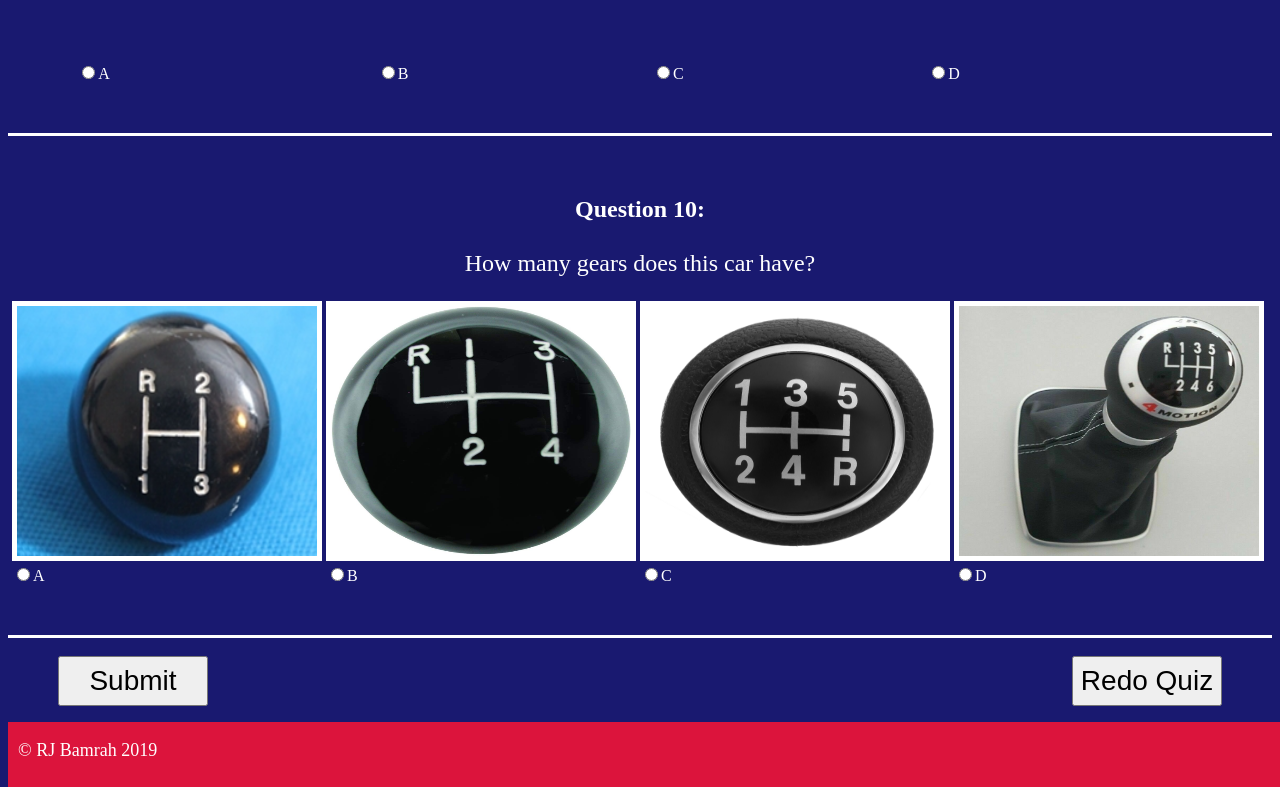
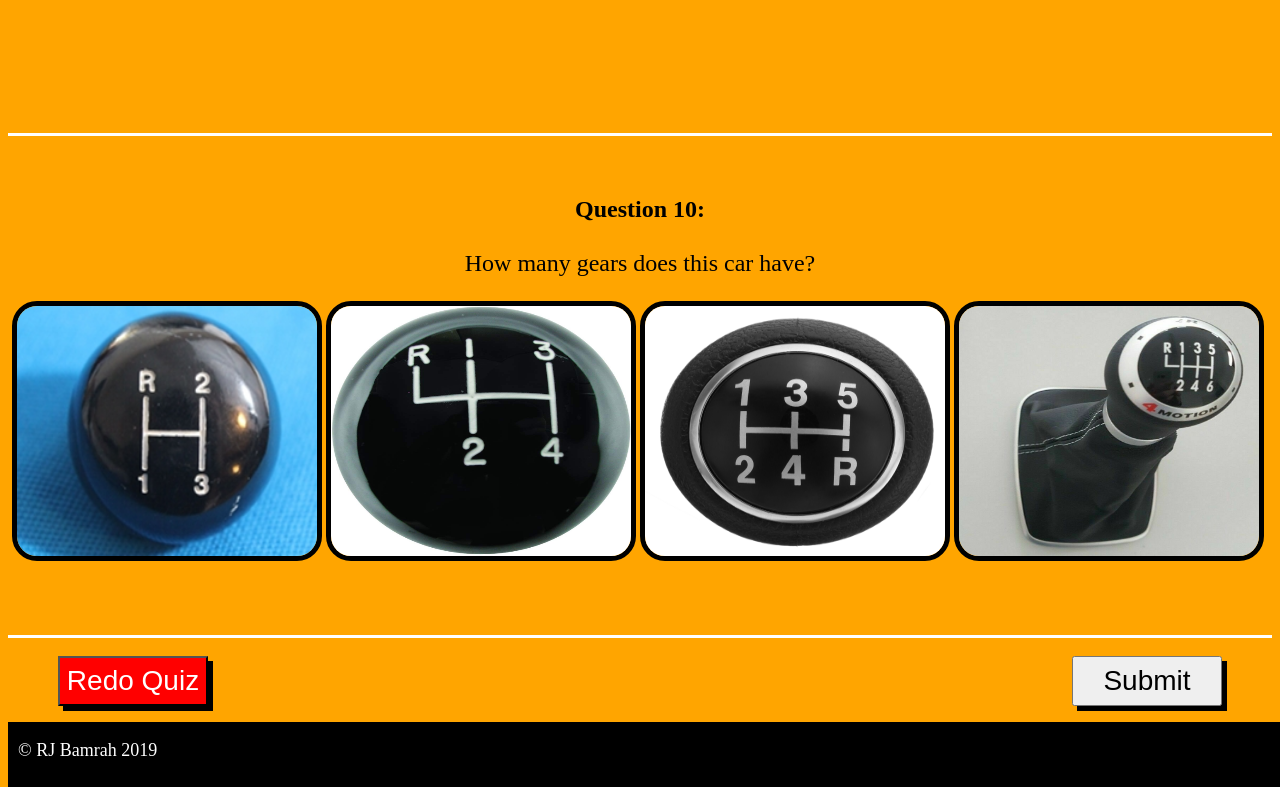
Before and after one commit to nonbunrah/firstProject, a plain HTML site: page index.html in a window 1280 px wide. Both pictures are taken after a click on the button "Submit". Shown: the part 4660-5447 px from the top of the page. Drawn offline with Linux system fonts and the light colour scheme; files whose address does not match are found by name.

Commit message:
just a tiny bit left

```diff
--- a/firstProject.js
+++ b/firstProject.js
@@ -1,21 +1,40 @@
+//image click
+
+let imageClick = document.querySelector("img")
+
+//imageClick.addEventListener("click", )
+	let clicked = () => {
+	console.log('hey!')
+}
+
+console.log(imageClick)
+
 //Submit button
 
 let scoreArray = []
-let score = 0;
 
 let button = document.querySelector(".button");
 
 button.addEventListener("click", alertScreen = () => {
+	scoreArray.length = 0
 	for (input of answerInputs) {
 	if(input.value == "VW" && input.checked) {
 		scoreArray.push(1)
 	}
 }
+
 let total = scoreArray.reduce((a,b) => a + b)
+if (total <= 5) {
+	alert("You suck! You got " + total + " out of 10 correct!")
+} else if (total > 5 && total <= 8) {
+	alert("Not bad! You got " + total + " out of 10 correct!")
+} else if (total === 9) {
+	alert("Nice job! You got " + total + " out of 10 correct!")
+} else if (total === 10) {
+	alert("Wow! Perfect Score! 10 out of 10!")
+}
+
 console.log(total)
-
-alert("You got " + total + " out of 10 correct!")
-
 console.log(answerInputs)
 });
 
--- a/index.html
+++ b/index.html
@@ -25,24 +25,32 @@ and create the buttons and submission form via javascript -->
 	<p class="question1"><strong>Question 1:</strong> <br /><br />Which headlights come stock on this car?</p>
 <form>
 	<div>
+		<label>
 		<img src= /Users/RJ/projects/firstProject/pics/bmwheadlight.jpg>
 		<br />
-		<input type="radio" name="choice" value="bmw">A</input>
+		<input type="radio" name="choice" value="bmw"></input>
+		</label>
 	</div>
 	<div>
+		<label>
 		<img src= /Users/RJ/projects/firstProject/pics/mercheadlight.jpg />
 		<br />
-		<input type="radio" name="choice" value="mercedes">B</input>
+		<input type="radio" name="choice" value="mercedes"></input>
+		</label>
 	</div>
 	<div>
+		<label>
 		<img src= /Users/RJ/projects/firstProject/pics/vwheadlight.jpg />
 		<br />
-		<input type="radio" name="choice" value="VW">C</input>
+		<input type="radio" name="choice" value="VW"></input>
+		</label>
 	</div>
 	<div>
+		<label>
 		<img src= /Users/RJ/projects/firstProject/pics/audiheadlight.jpg />
 		<br />
-		<input type="radio" name="choice" value="audi">D</input>
+		<input type="radio" name="choice" value="audi"></input>
+		</label>
 	</div>
 	</p>
 </form>
@@ -52,24 +60,32 @@ and create the buttons and submission form via javascript -->
 <p class="question1"><strong>Question 2:</strong> <br /><br />Which tail lights come stock on this car?</p>
 <form>
 	<div>
+		<label>
 		<img src= /Users/RJ/projects/firstProject/pics/bmwtail.jpg>
 		<br />
-		<input type="radio" name="choice" value="bmw">A</input>
+		<input type="radio" name="choice" value="bmw"></input>
+		</label>
 	</div>
 	<div>
+		<label>
 		<img src= /Users/RJ/projects/firstProject/pics/vwtail.jpg />
 		<br />
-		<input type="radio" name="choice" value="VW">B</input>
+		<input type="radio" name="choice" value="VW"></input>
+		</label>
 	</div>
 	<div>
+		<label>
 		<img src= /Users/RJ/projects/firstProject/pics/auditail.jpg />
 		<br />
-		<input type="radio" name="choice" value="audi">C</input>
+		<input type="radio" name="choice" value="audi"></input>
+		</label>
 	</div>
 	<div>
+		<label>
 		<img src= /Users/RJ/projects/firstProject/pics/merctail.jpg />
 		<br />
-		<input type="radio" name="choice" value="mercedes">D</input>
+		<input type="radio" name="choice" value="mercedes"></input>
+		</label>
 	</div>
 	</p>
 </form>
@@ -78,24 +94,32 @@ and create the buttons and submission form via javascript -->
 <p class="question1"><strong>Question 3:</strong> <br /><br />What is this car's logo?</p>
 <form>
 	<div>
+		<label>
 		<img src= /Users/RJ/projects/firstProject/pics/merclogo.jpg>
 		<br />
-		<input type="radio" name="choice" value="mercedes">A</input>
+		<input type="radio" name="choice" value="mercedes"></input>
+		</label>
 	</div>
 	<div>
+		<label>
 		<img src= /Users/RJ/projects/firstProject/pics/vwlogo.jpg />
 		<br />
-		<input type="radio" name="choice" value="VW">B</input>
+		<input type="radio" name="choice" value="VW"></input>
+		</label>
 	</div>
 	<div>
+		<label>
 		<img src= /Users/RJ/projects/firstProject/pics/bmwlogo.png />
 		<br />
-		<input type="radio" name="choice" value="bmw">C</input>
+		<input type="radio" name="choice" value="bmw"></input>
+		</label>
 	</div>
 	<div>
+		<label>
 		<img src= /Users/RJ/projects/firstProject/pics/audilogo.jpg />
 		<br />
-		<input type="radio" name="choice" value="audi">D</input>
+		<input type="radio" name="choice" value="audi"></input>
+		</label>
 	</div>
 	</p>
 </form>
@@ -104,24 +128,32 @@ and create the buttons and submission form via javascript -->
 <p class="question1"><strong>Question 4:</strong> <br /><br />Which interior belongs to this car?</p>
 <form>
 	<div>
+		<label>
 		<img src= /Users/RJ/projects/firstProject/pics/bmwint.png>
 		<br />
-		<input type="radio" name="choice" value="bmw">A</input>
+		<input type="radio" name="choice" value="bmw"></input>
+		</label>
 	</div>
 	<div>
+		<label>
 		<img src= /Users/RJ/projects/firstProject/pics/vwint.png />
 		<br />
-		<input type="radio" name="choice" value="VW">B</input>
+		<input type="radio" name="choice" value="VW"></input>
+		</label>
 	</div>
 	<div>
+		<label>
 		<img src= /Users/RJ/projects/firstProject/pics/mercint.png />
 		<br />
-		<input type="radio" name="choice" value="mercedes">C</input>
+		<input type="radio" name="choice" value="mercedes"></input>
+		</label>
 	</div>
 	<div>
+		<label>
 		<img src= /Users/RJ/projects/firstProject/pics/audiint.png />
 		<br />
-		<input type="radio" name="choice" value="audi">D</input>
+		<input type="radio" name="choice" value="audi"></input>
+		</label>
 	</div>
 	</p>
 </form>
@@ -130,24 +162,32 @@ and create the buttons and submission form via javascript -->
 <p class="question1"><strong>Question 5:</strong> <br /><br />Which wheels come stock on this car?</p>
 <form>
 	<div>
+		<label>
 		<img src= /Users/RJ/projects/firstProject/pics/bmwwheel.png>
 		<br />
-		<input type="radio" name="choice" value="bmw">A</input>
+		<input type="radio" name="choice" value="bmw"></input>
+		</label>
 	</div>
 	<div>
+		<label>
 		<img src= /Users/RJ/projects/firstProject/pics/audiwheel.png />
 		<br />
-		<input type="radio" name="choice" value="audi">B</input>
+		<input type="radio" name="choice" value="audi"></input>
+		</label>
 	</div>
 	<div>
+		<label>
 		<img src= /Users/RJ/projects/firstProject/pics/mercwheel.png />
 		<br />
-		<input type="radio" name="choice" value="mercedes">C</input>
+		<input type="radio" name="choice" value="mercedes"></input>
+		</label>
 	</div>
 	<div>
+		<label>
 		<img src= /Users/RJ/projects/firstProject/pics/vwwheel.png />
 		<br />
-		<input type="radio" name="choice" value="VW">D</input>
+		<input type="radio" name="choice" value="VW"></input>
+		</label>
 	</div>
 	</p>
 </form>
@@ -156,24 +196,32 @@ and create the buttons and submission form via javascript -->
 <p class="question1"><strong>Question 6:</strong> <br /><br />Which engine bay looks most like the one on this car?</p>
 <form>
 	<div>
+		<label>
 		<img src= /Users/RJ/projects/firstProject/pics/vwbay.png>
 		<br />
-		<input type="radio" name="choice" value="VW">A</input>
+		<input type="radio" name="choice" value="VW"></input>
+		</label>
 	</div>
 	<div>
+		<label>
 		<img src= /Users/RJ/projects/firstProject/pics/bmwbay.png />
 		<br />
-		<input type="radio" name="choice" value="bmw">B</input>
+		<input type="radio" name="choice" value="bmw"></input>
+		</label>
 	</div>
 	<div>
+		<label>
 		<img src= /Users/RJ/projects/firstProject/pics/mercbay.png />
 		<br />
-		<input type="radio" name="choice" value="mercedes">C</input>
+		<input type="radio" name="choice" value="mercedes"></input>
+		</label>
 	</div>
 	<div>
+		<label>
 		<img src= /Users/RJ/projects/firstProject/pics/audibay.png />
 		<br />
-		<input type="radio" name="choice" value="audi">D</input>
+		<input type="radio" name="choice" value="audi"></input>
+		</label>
 	</div>
 	</p>
 </form>
@@ -182,24 +230,32 @@ and create the buttons and submission form via javascript -->
 <p class="question1"><strong>Question 7:</strong> <br /><br />Which exhaust setup belongs to this car?</p>
 <form>
 	<div>
+		<label>
 		<img src= /Users/RJ/projects/firstProject/pics/mercexhaust.jpg>
 		<br />
-		<input type="radio" name="choice" value="mercedes">A</input>
+		<input type="radio" name="choice" value="mercedes"></input>
+		</label>
 	</div>
 	<div>
+		<label>
 		<img src= /Users/RJ/projects/firstProject/pics/bmwexhaust.jpg />
 		<br />
-		<input type="radio" name="choice" value="bmw">B</input>
+		<input type="radio" name="choice" value="bmw"></input>
+		</label>
 	</div>
 	<div>
+		<label>
 		<img src= /Users/RJ/projects/firstProject/pics/vwexhaust.jpg />
 		<br />
-		<input type="radio" name="choice" value="VW">C</input>
+		<input type="radio" name="choice" value="VW"></input>
+		</label>
 	</div>
 	<div>
+		<label>
 		<img src= /Users/RJ/projects/firstProject/pics/audiexhaust.jpg />
 		<br />
-		<input type="radio" name="choice" value="audi">D</input>
+		<input type="radio" name="choice" value="audi"></input>
+		</label>
 	</div>
 	</p>
 </form>
@@ -208,24 +264,32 @@ and create the buttons and submission form via javascript -->
 <p class="question1"><strong>Question 8:</strong> <br /><br />What generation is this car?</p>
 <form>
 	<div>
+		<label>
 		<p class="textQuestion">MK1</p>
 		<br />
-		<input type="radio" name="choice" value="audi">A</input>
+		<input type="radio" name="choice" value="audi"></input>
+		</label>
 	</div>
 	<div>
+		<label>
 		<p class="textQuestion">MK2</p>
 		<br />
-		<input type="radio" name="choice" value="bmw">B</input>
+		<input type="radio" name="choice" value="bmw"></input>
+		</label>
 	</div>
 	<div>
+		<label>
 		<p class="textQuestion">MK3</p>
 		<br />
-		<input type="radio" name="choicechoice" value="mercedes">C</input>
+		<input type="radio" name="choice" value="mercedes"></input>
+		</label>
 	</div>
 	<div>
+		<label>
 		<p class="textQuestion">MK4</p>
 		<br />
-		<input type="radio" name="choice" value="VW">D</input>
+		<input type="radio" name="choice" value="VW"></input>
+		</label>
 	</div>
 	</p>
 </form>
@@ -234,24 +298,32 @@ and create the buttons and submission form via javascript -->
 <p class="question1"><strong>Question 9:</strong> <br /><br />How many 2004 Volkswagen R32 models were produced for the U.S.?</p>
 <form>
 	<div>
+		<label>
 		<p class="textQuestion">10000</p>
 		<br />
-		<input type="radio" name="choice" value="audi">A</input>
+		<input type="radio" name="choice" value="audi"></input>
+		</label>
 	</div>
 	<div>
+		<label>
 		<p class="textQuestion">5000</p>
 		<br />
-		<input type="radio" name="choice" value="VW">B</input>
+		<input type="radio" name="choice" value="VW"></input>
+		</label>
 	</div>
 	<div>
+		<label>
 		<p class="textQuestion">2000</p>
 		<br />
-		<input type="radio" name="choice" value="mercedes">C</input>
+		<input type="radio" name="choice" value="mercedes"></input>
+		</label>
 	</div>
 	<div>
+		<label>
 		<p class="textQuestion">1000</p>
 		<br />
-		<input type="radio" name="choice" value="BMW">D</input>
+		<input type="radio" name="choice" value="BMW"></input>
+		</label>
 	</div>
 	</p>
 </form>
@@ -260,30 +332,39 @@ and create the buttons and submission form via javascript -->
 <p class="question1"><strong>Question 10:</strong> <br /><br />How many gears does this car have?</p>
 <form>
 	<div>
+		<label>
 		<img src= /Users/RJ/projects/firstProject/pics/3speed.jpg />
 		<br />
-		<input type="radio" name="choice" value="audi">A</input>
+		<input type="radio" name="choice" value="audi"></input>
+		</label>
 	</div>
 	<div>
+		<label>
 		<img src= /Users/RJ/projects/firstProject/pics/4speed.jpg />
 		<br />
-		<input type="radio" name="choice" value="mercedes">B</input>
+		<input type="radio" name="choice" value="mercedes"></input>
+		</label>
 	</div>
 	<div>
+		<label>
 		<img src= /Users/RJ/projects/firstProject/pics/5speed.jpg />
 		<br />
-		<input type="radio" name="choice" value="bmw">C</input>
+		<input type="radio" name="choice" value="bmw"></input>
+		</label>
 	</div>
 	<div>
+		<label>
 		<img src= /Users/RJ/projects/firstProject/pics/6speed.jpg />
 		<br />
-		<input type="radio" name="choice" value="VW">D</input>
+		<input type="radio" name="choice" value="VW"></input>
+		</label>
 	</div>
 	</p>
 </form>
 <br />
+	<button class="refresh">Redo Quiz</button>
 	<button class="button" type="submit">Submit</button>
-	<button class="refresh">Redo Quiz</button>
+
 <br />
 <br />
 	<footer>
--- a/style.css
+++ b/style.css
@@ -1,13 +1,17 @@
-/* @media screen and (max-width: 800px) {
+/* @media screen and (max-width: 600px) {
 	body {
 		background-color: red;
 	}
 } */
 
+input[type="radio"] {
+    visibility:hidden;
+}
+
 body {
 	font-family: "futura";
-	background-color: #191970;
-	color: white;
+	background-color: orange;
+	color: black;
 }
 
 .aboveh1 {
@@ -16,13 +20,12 @@ body {
 
 h1 {
 	text-align: center;
-	background-color: #DC143C;
+	background-color: black;
 	color: white;
 	padding: 10px 5px;
 }
 
 .playerName {
-	text-decoration: underline;
 	margin-left: 150px;
 	font-size: 24px;
 	float: left;
@@ -31,7 +34,6 @@ h1 {
 
 .car {
 	text-align: right;
-	text-decoration: underline;
 	margin-right: 150px;
 	font-size: 24px;
 	float: right;
@@ -50,7 +52,7 @@ footer {
 	position: absolute;
 	width: 100%;
 	height: 40px;
-	background-color: #DC143C;
+	background-color: black;
 	font-size: 18px;
 	color: white;
 	margin-top: 30px;
@@ -62,10 +64,11 @@ footer {
 img {
 	width: 300px;
 	height: 250px;
-	border: 5px white solid;
+	border: 5px black solid;
+	border-radius: 25px;
 }
-
-input {
+img:hover {
+	border: 3px solid white;
 }
 
 form {
@@ -78,8 +81,13 @@ form {
 
 .textQuestion {
 	font-size: 48px;
-	border: 5px white solid;
+	border: 5px black solid;
 	padding: 50px;
+	border-radius: 25px;
+}
+
+.textQuestion:hover {
+	border: 3px solid white;
 }
 
 button {
@@ -90,13 +98,17 @@ button {
 }
 
 .button {
-	float: left;
-	margin-left: 50px;
+	float: right;
+	margin-right: 50px;
+	box-shadow: 5px 5px black;
 }
 
 .refresh {
-	float: right;
-	margin-right: 50px;
+	float: left;
+	margin-left: 50px;
+	background-color: red;
+	color: white;
+	box-shadow: 5px 5px black;
 }
 
 li {
@@ -107,7 +119,7 @@ li {
 	padding-right: 100px;
 }
 nav {
-	background-color: #DC143C;
+	background-color: black;
 	text-align: center;
 	font-size: 30px;
 }
```
